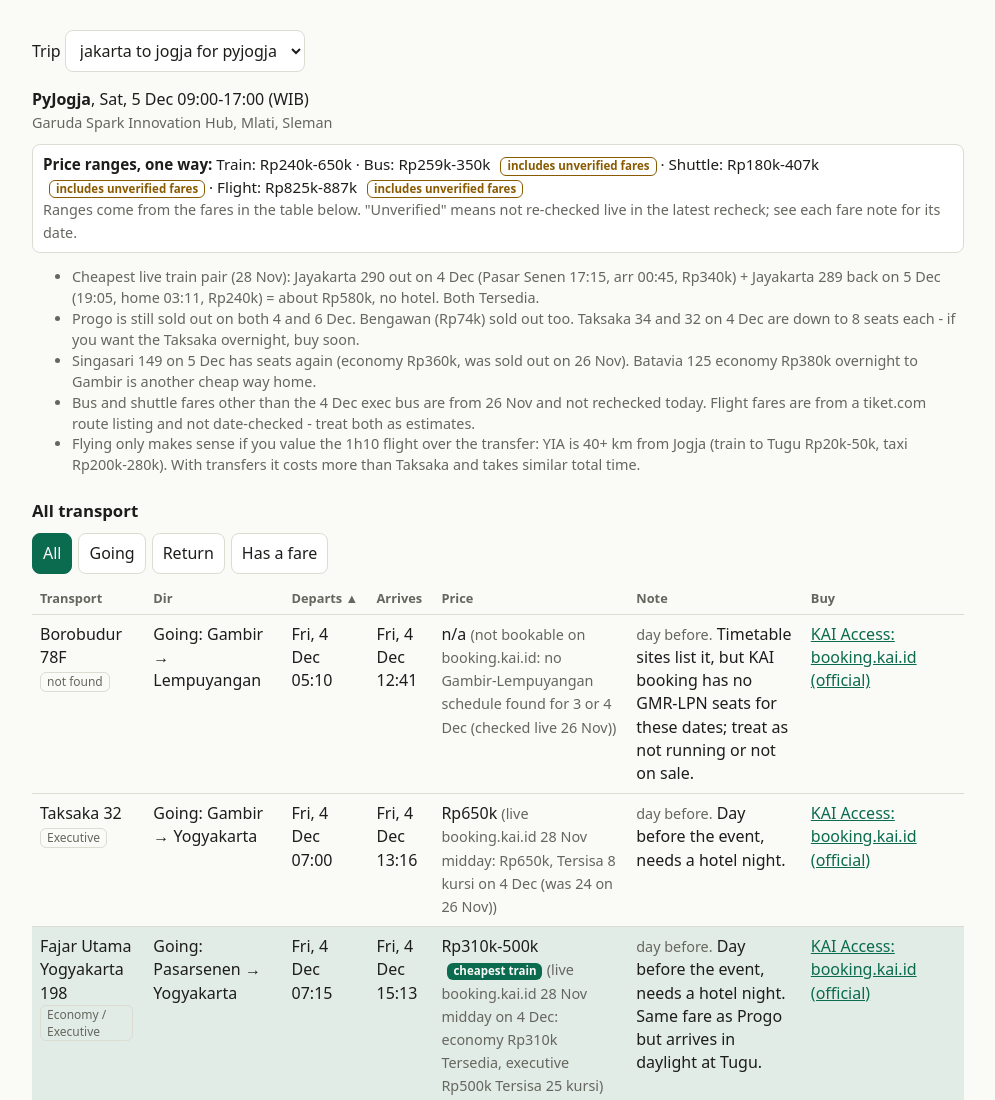
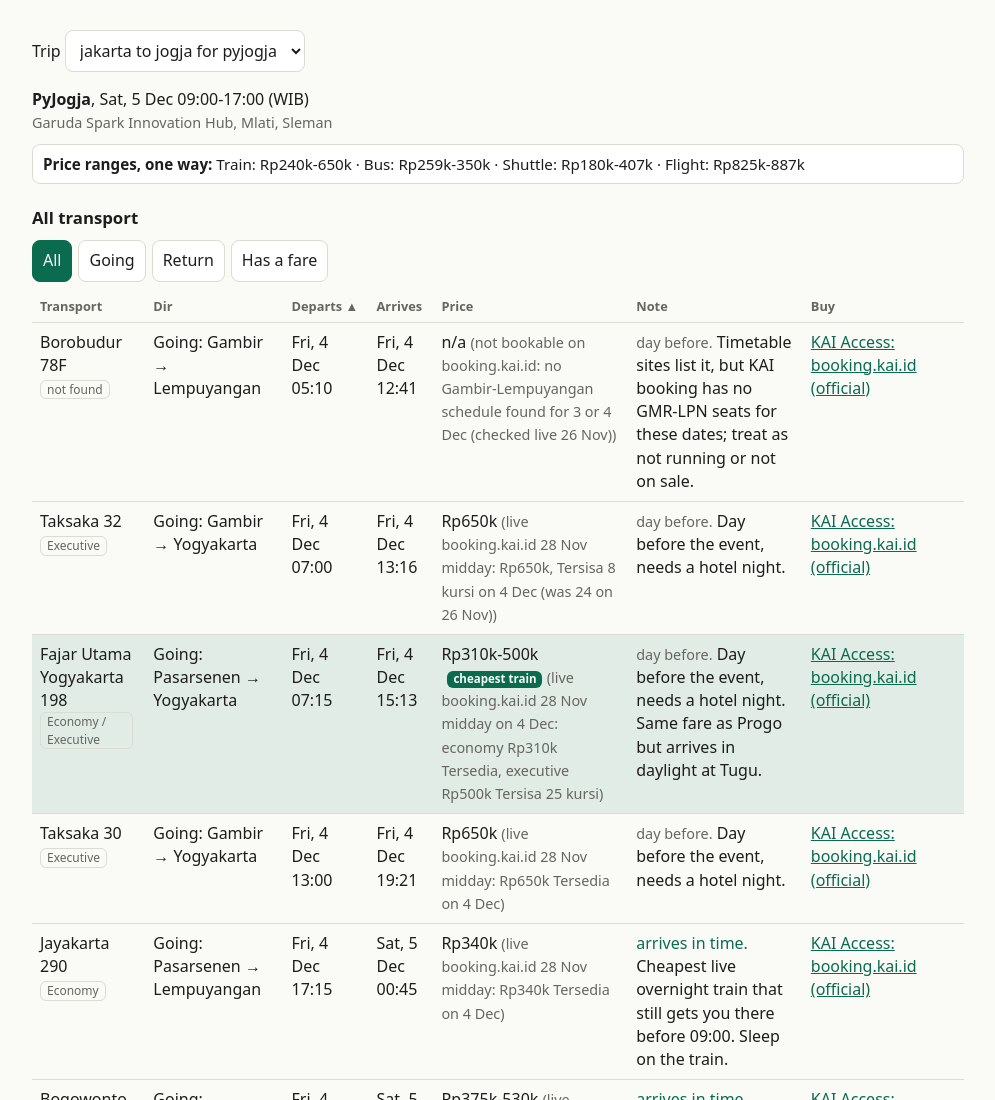
Before and after one commit to irvan-putra/singgah, a plain HTML site: page index.html in a window 1280 px wide. Shown: the top 1100 px of the page, without its empty margins (142-1137 px from the left). Drawn offline with Linux system fonts and the light colour scheme.

Commit message:
remove unverified badges on price ranges, range note, and tips list

```diff
--- a/index.html
+++ b/index.html
@@ -45,7 +45,6 @@ a{color:var(--acc)}footer{margin:2rem 0 1rem;font-size:.85rem;color:var(--mut)}
 <div id="head"></div>
 <div class="ranges" id="ranges"></div>
 
-<ul id="tips" class="mut"></ul>
 
 <h2>All transport</h2>
 <div class="chips" id="chips"></div>
@@ -79,13 +78,12 @@ function verdict(l){
  return (l.depDate+l.dep)>=need?["leaves after the event","ok"]:["leaves too early","no"]}
 function render(){
  $("head").innerHTML=`<div><b>${trip.event.name}</b>, ${dd(trip.event.date)} ${trip.event.start}-${trip.event.end} (WIB)<br><span class="mut">${trip.event.place}</span></div>`;
- $("tips").innerHTML=(trip.tips||[]).map(x=>`<li>${x}</li>`).join("");
  $("book").href=trip.book||"#";
  const modes={};const label={train:"Train",bus:"Bus",shuttle:"Shuttle",flight:"Flight"};
  const legs=trip.legs.filter(l=>verdict(l)[1]!=="no");
  legs.forEach(l=>{const m=l.mode||"train";if(l.price==null)return;const mx=l.priceMax||l.price;(modes[m]=modes[m]||{lo:1/0,hi:0,unv:false});modes[m].lo=Math.min(modes[m].lo,l.price);modes[m].hi=Math.max(modes[m].hi,mx);if(!l.verified)modes[m].unv=true});
  const order=["train","bus","shuttle","flight"];
- $("ranges").innerHTML="<b>Price ranges, one way:</b> "+order.filter(m=>modes[m]).map(m=>`${label[m]}: ${rp(modes[m].lo,modes[m].hi)}${modes[m].unv?' <span class="badge unver">includes unverified fares</span>':""}`).join(" &middot; ")+'<br><span class="mut">Ranges come from the fares in the table below. "Unverified" means not re-checked live in the latest recheck; see each fare note for its date.</span>';
+ $("ranges").innerHTML="<b>Price ranges, one way:</b> "+order.filter(m=>modes[m]).map(m=>`${label[m]}: ${rp(modes[m].lo,modes[m].hi)}`).join(" &middot; ");
  const byId=Object.fromEntries(trip.legs.map(l=>[l.id,l]));
  const buyFor=l=>{const m=l.mode||"train";const c=trip.combos.find(c=>c.legs.includes(l.id))||trip.combos.find(c=>c.legs.some(i=>(byId[i].mode||"train")===m));if(!c)return"";let bs=c.buy||[];
   if(m==="bus"||m==="shuttle")bs=bs.filter(b=>l.dir==="out"?!/Jogja to Jakarta|^Return/.test(b.label):!/Jakarta to Jogja|^Going/.test(b.label)||/Traveloka/.test(b.label));
```
